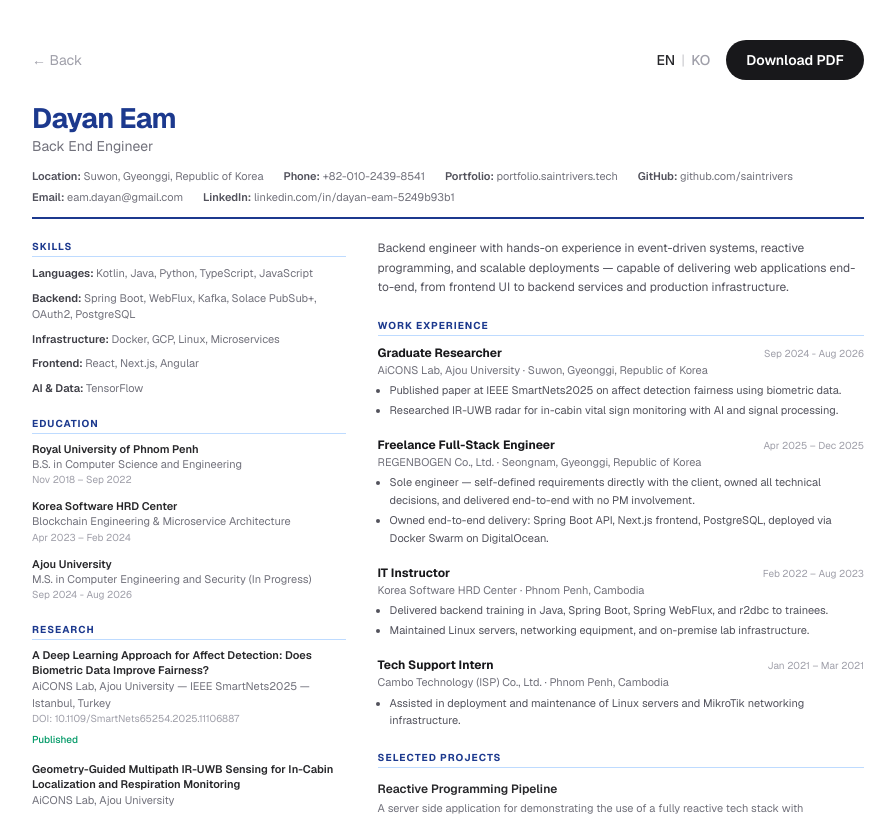
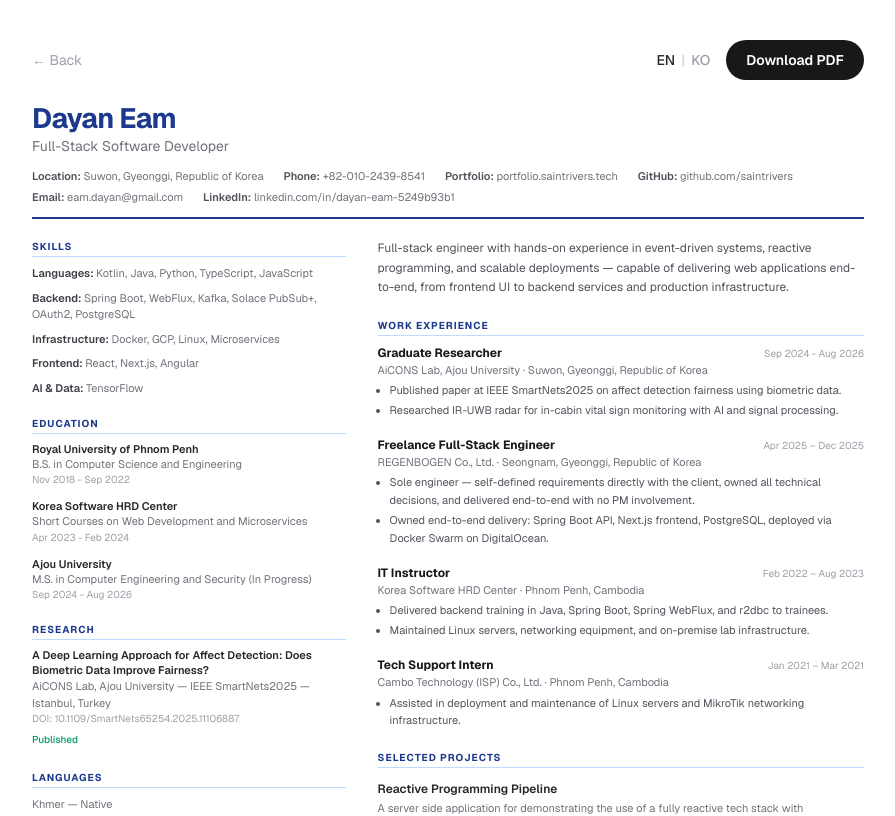
Before and after one commit to saintrivers/saintrivers_portfolio, a Next.js app: page /cv/en in a window 1280 px wide. Shown: the top 816 px of the page, without its empty margins (192-1087 px from the left). Built offline with nearby package versions, Linux system fonts and the light colour scheme.

Commit message:
changed content

```diff
--- a/app/content.ts
+++ b/app/content.ts
@@ -14,8 +14,8 @@ export type SectionId = typeof sections[number]['id']
 
 export const hero = {
   name: 'Dayan Eam',
-  title: 'Back End Engineer',
-  bio: 'Backend engineer with hands-on experience in event-driven systems, reactive programming, and scalable deployments — capable of delivering web applications end-to-end, from frontend UI to backend services and production infrastructure.',
+  title: 'Full-Stack Software Developer',
+  bio: 'Full-stack engineer with hands-on experience in event-driven systems, reactive programming, and scalable deployments — capable of delivering web applications end-to-end, from frontend UI to backend services and production infrastructure.',
   stack: 'Kotlin • Spring Boot • Kafka • PostgreSQL • WebFlux • Docker',
   phone: '+82-010-2439-8541',
   location: 'Suwon, Gyeonggi, Republic of Korea',
@@ -69,7 +69,7 @@ export const contactInstitutions = [
     alt: 'Royal University of Phnom Penh',
     name: 'Royal University of Phnom Penh',
     degree: 'B.S. in Computer Science and Engineering',
-    period: 'Nov 2018 – Sep 2022',
+    period: 'Nov 2018 - Sep 2022',
     link: 'https://www.rupp.edu.kh/',
     container: 'h-12 w-12 rounded-full',
   },
@@ -77,8 +77,8 @@ export const contactInstitutions = [
     src: '/logos/kshrd_logo.png',
     alt: 'Korea Software HRD Center',
     name: 'Korea Software HRD Center',
-    degree: 'Blockchain Engineering & Microservice Architecture',
-    period: 'Apr 2023 – Feb 2024',
+    degree: 'Short Courses on Web Development and Microservices',
+    period: 'Apr 2023 - Feb 2024',
     link: 'https://www.kshrd.com.kh/',
     container: 'h-12 w-12 rounded-full',
   },
@@ -177,12 +177,12 @@ export const publications: Publication[] = [
     doi: '10.1109/SmartNets65254.2025.11106887',
     status: 'published',
   },
-  {
-    title: 'Geometry-Guided Multipath IR-UWB Sensing for In-Cabin Localization and Respiration Monitoring',
-    lab: 'AiCONS Lab, Ajou University',
-    labLink: 'https://sites.google.com/view/iconslab/home',
-    status: 'in-preparation',
-  },
+  // {
+  //   title: 'Geometry-Guided Multipath IR-UWB Sensing for In-Cabin Localization and Respiration Monitoring',
+  //   lab: 'AiCONS Lab, Ajou University',
+  //   labLink: 'https://sites.google.com/view/iconslab/home',
+  //   status: 'in-preparation',
+  // },
 ]
 
 // ---- Work ----
```
